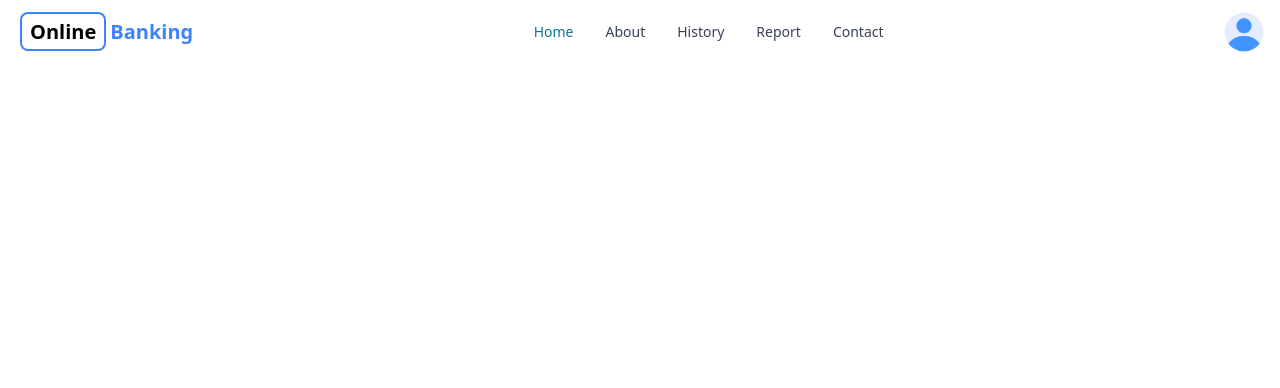
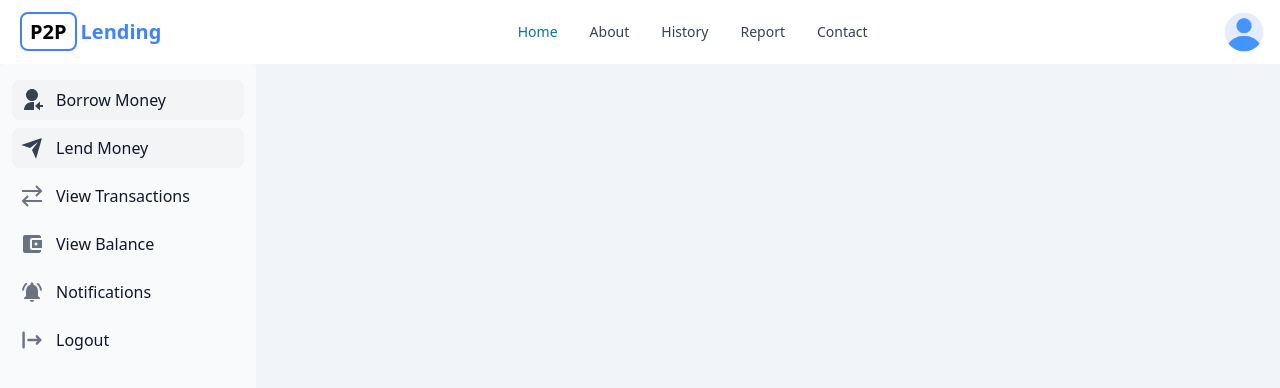
Before and after one commit to Syedshara/Banking_system, a React (Vite) app in the folder frontend/: page /main in a window 1280 px wide. Shown: the top 388 px of the page. Built offline with nearby package versions, Linux system fonts and the light colour scheme.

Commit message:
side bar

```diff
--- a/frontend/src/App.jsx
+++ b/frontend/src/App.jsx
@@ -21,7 +21,7 @@ function AppContent() {
         <Route path="/" element={<Entry />} />
         <Route path="/login" element={<Login />} />
         <Route path="/register" element={<Register />} />
-        <Route path="/siderbar" element={<DashBoard />} />
+        <Route path="/main" element={<DashBoard />} />
       </Routes>
     </>
   );
--- a/frontend/src/component/Nav.jsx
+++ b/frontend/src/component/Nav.jsx
@@ -12,9 +12,9 @@ const Nav = () => {
                 className={` whitespace-nowrap text-lg sm:text-xl font-semibold text-blue-500 my-2 `}
             >
                 <span className='px-2 py-1 border-2 border-blue-500 rounded-lg text-black mx-1 text-lg sm:text-xl font-bold'>
-                    Online
+                    P2P
                 </span>
-                Banking
+                Lending
             </Link>
             <div className="flex md:order-2">
                 <Dropdown
--- a/frontend/src/component/SideBar.jsx
+++ b/frontend/src/component/SideBar.jsx
@@ -1,33 +1,54 @@
 import React from 'react';
+import { useState, useEffect } from 'react';
 import { Sidebar } from "flowbite-react";
-import { HiArrowSmRight, HiChartPie, HiUser, HiCog, HiLogout } from "react-icons/hi";
+import { HiLogout } from "react-icons/hi";
 import { GrTransaction } from "react-icons/gr";
 import { useNavigate } from "react-router-dom";
+import { useLocation } from 'react-router-dom'
+import { RiSendPlaneFill, RiUserReceived2Fill } from "react-icons/ri";
+import { MdNotificationsActive, MdAccountBalanceWallet } from "react-icons/md"
+
+
 
 const SideBar = () => {
     const navigate = useNavigate();
-
+    const location = useLocation()
     const handleNavigation = (tag) => {
-        navigate(`/siderbar?tag=${tag}`);
+        navigate(`/main?tag=${tag}`);
     };
+    const [tag, setTag] = useState('')
+    useEffect(() => {
+        const params = new URLSearchParams(location.search)
+        const getTag = params.get('tag')
+        if (getTag) {
+            setTag(getTag)
+        }
+    }, [location.search])
+    const handleLogout = () => {
+        navigate('/');
+    }
 
     return (
         <Sidebar aria-label="Default sidebar example" className="min-h-screen">
             <Sidebar.Items>
                 <Sidebar.ItemGroup>
-                    <Sidebar.Item icon={HiArrowSmRight} onClick={() => handleNavigation('transfer')}>
-                        Transfer Money
+                    <Sidebar.Item icon={RiUserReceived2Fill} active={tag === 'borrow' || !tag} onClick={() => handleNavigation('borrow')}>
+                        Borrow Money
                     </Sidebar.Item>
+                    <Sidebar.Item icon={RiSendPlaneFill} active={tag === 'lend' || !tag} onClick={() => handleNavigation('lend')}>
+                        Lend Money
+                    </Sidebar.Item>
+
                     <Sidebar.Item icon={GrTransaction} onClick={() => handleNavigation('transactions')}>
                         View Transactions
                     </Sidebar.Item>
-                    <Sidebar.Item icon={HiCog} onClick={() => handleNavigation('balance')}>
+                    <Sidebar.Item icon={MdAccountBalanceWallet} onClick={() => handleNavigation('balance')}>
                         View Balance
                     </Sidebar.Item>
-                    <Sidebar.Item icon={HiChartPie} onClick={() => handleNavigation('scheduled')}>
-                        Scheduled Transaction
+                    <Sidebar.Item icon={MdNotificationsActive} onClick={() => handleNavigation('notification')}>
+                        Notifications
                     </Sidebar.Item>
-                    <Sidebar.Item icon={HiLogout} onClick={() => handleNavigation('logout')}>
+                    <Sidebar.Item icon={HiLogout} onClick={handleLogout}>
                         Logout
                     </Sidebar.Item>
                 </Sidebar.ItemGroup>
--- a/frontend/src/pages/DashBoard.jsx
+++ b/frontend/src/pages/DashBoard.jsx
@@ -1,9 +1,9 @@
 import React, { useEffect, useState } from 'react';
 import { useLocation } from 'react-router-dom';
 import SideBar from '../component/SideBar';
-import TransferMoney from './TransferMoney';
-import ViewTransactions from './ViewTransactions';
-import ViewBalance from './ViewBalance';
+import TransferMoney from '../component/TransferMoney';
+import ViewTransactions from '../component/ViewTransactions';
+import ViewBalance from '../component/ViewBalance';
 
 const DashBoard = () => {
     const location = useLocation();
@@ -21,8 +21,8 @@ const DashBoard = () => {
             <div className='w-full md:w-56'>
                 <SideBar />
             </div>
-            {tag == 'transfer' && <TransferMoney />}
-            {tag == "transactions" && <ViewTransactions />}
+            {tag == 'borrow' && <TransferMoney />}
+            {tag == "lend" && <ViewTransactions />}
             {tag == "balance" && <ViewBalance />}
 
         </div>
--- a/frontend/src/pages/Register.jsx
+++ b/frontend/src/pages/Register.jsx
@@ -190,7 +190,7 @@ const Register = () => {
                             Register
                         </Button>
                     ) : (
-                        <Button type="submit" className="bg-black" gradientDuoTone="greenToBlue" >
+                        <Button type="submit" gradientDuoTone="greenToBlue" >
                             Next
                         </Button>
                     )}
```
Also changed, not shown: frontend/src/component/TransferMoney.jsx (renamed from frontend/src/pages/TransferMoney.jsx), frontend/src/component/ViewBalance.jsx (renamed from frontend/src/pages/ViewBalance.jsx), frontend/src/component/ViewTransactions.jsx (renamed from frontend/src/pages/ViewTransactions.jsx).
